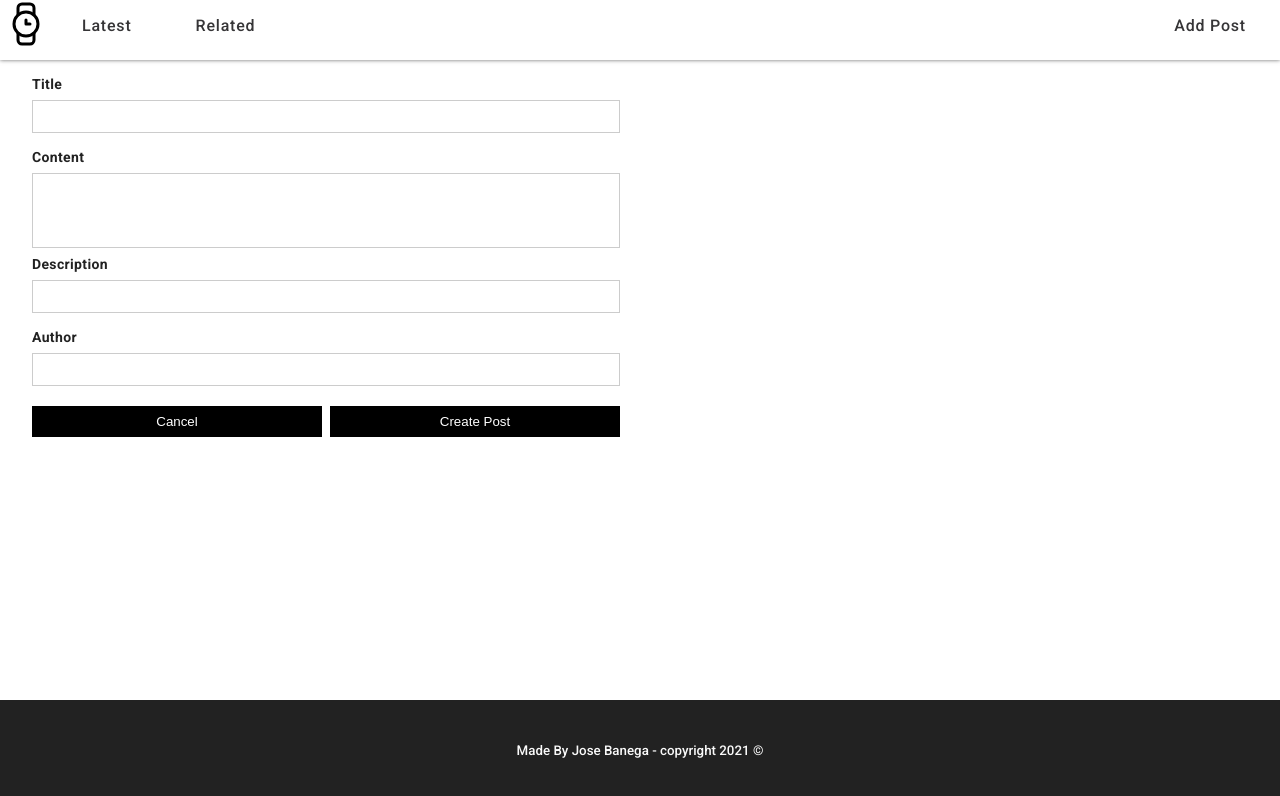
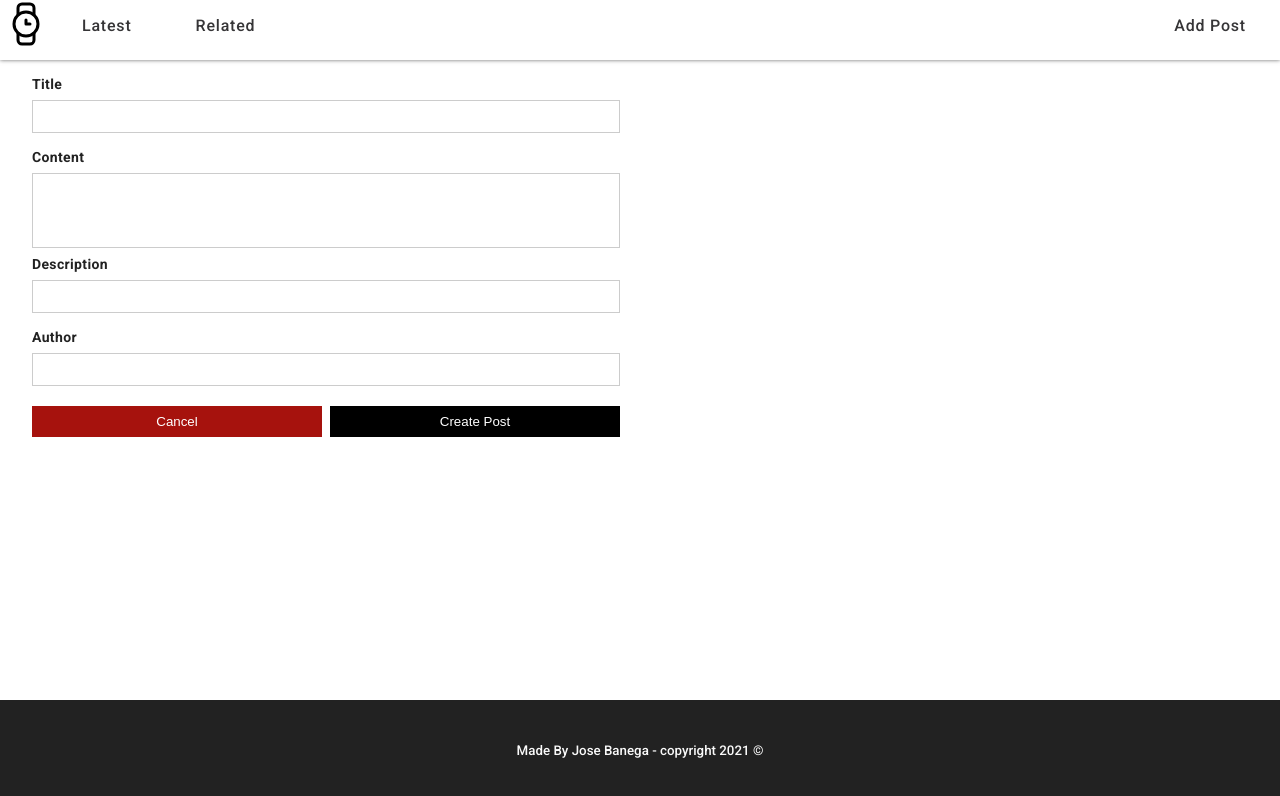
Before and after one commit to josebanega26/blog, a Next.js app: page /related/add in a window 1280 px wide. Shown: the top 796 px of the page. Built offline with nearby package versions, Linux system fonts and the light colour scheme.

Commit message:
fix: styles in button

```diff
--- a/components/Card/index.tsx
+++ b/components/Card/index.tsx
@@ -49,7 +49,7 @@ const Card = ({ isLocal, card }: CardProps) => {
         {isLocal && (
           <ButtonList>
             <Button onClick={goToEdit}>Edit</Button>
-            <Button onClick={removePost}> Delete </Button>
+            <Button subType='danger' onClick={removePost}> Delete </Button>
           </ButtonList>
         )}
       </InfoContainer>
--- a/components/PostForm/index.tsx
+++ b/components/PostForm/index.tsx
@@ -101,10 +101,10 @@ const PostForm = ({ handlerSubmit, edit, initialValues }: PostFormProps) => {
           <Input {...register("author")} />
           <ErrorMessage>{errors.author?.message}</ErrorMessage>
           <ButtonList>
-            <Button type="button" onClick={goBack}>
+            <Button type="button" subType='danger' onClick={goBack}>
               Cancel
             </Button>
-            <Button type="submit">{`${!edit ? "Create" : "Edit"} Post`}</Button>
+            <Button type="submit" >{`${!edit ? "Create" : "Edit"} Post`}</Button>
           </ButtonList>
         </LeftPanelContainer>
         <RightPanelContainer>
--- a/components/index.js
+++ b/components/index.js
@@ -6,9 +6,11 @@ export const Button = styled.button`
   padding: 8px;
   cursor: pointer;
   color: ${({ theme }) => theme.btn.text};
-  background: ${({ theme }) => theme.btn.dark};
+  background: ${({ subType = "dark", theme }) => {
+    return theme.btn[subType];
+  }};
   &:hover {
-    background: ${({ theme }) => theme.btn.darkHover};
+    background: ${({ subType = "dark", theme }) => theme.btn[`${subType}Hover`]};
   }
 `;
 
--- a/styles/themeConfig.js
+++ b/styles/themeConfig.js
@@ -26,6 +26,8 @@ export const lightTheme = {
   btn: {
     dark: '#000',
     darkHover: '#222',
+    danger: '#A6120D',
+    dangerHover: '#D9221C',
     text: '#fff'
   },
   ...theme,
```
